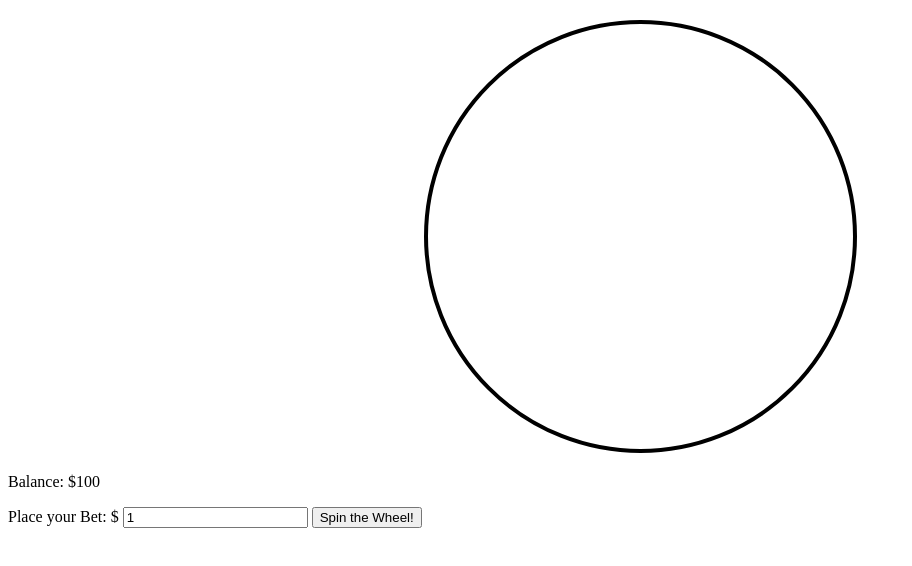
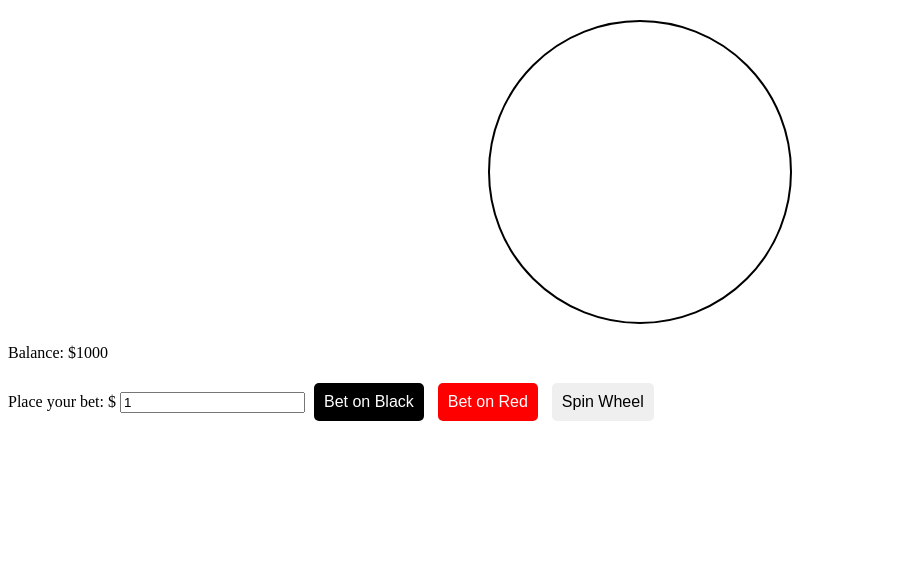
Before and after one commit to jjratzlaff/roulette-game, a plain HTML site: page index.html in a window 1280 px wide. Shown: the whole page, without its empty margins (0-912 px from the left). Drawn offline with Linux system fonts and the light colour scheme; files that its build step writes are made by us from their sources.

Commit message:
prepped for deployment

```diff
--- a/cs/style.css
+++ /dev/null
@@ -1,8 +0,0 @@
-#wheel {
-    width: 425px;
-    height: 425px;
-    border: 4px solid black;
-    border-radius: 50%;
-    position: relative;
-    margin: 20px auto;
-  }
--- /dev/null
+++ b/css/style.css
@@ -0,0 +1,28 @@
+#wheel {
+  width: 300px;
+  height: 300px;
+  border: 2px solid black;
+  border-radius: 50%;
+  position: relative;
+  margin: 20px auto;
+}
+
+
+button {
+  margin: 5px;
+  padding: 10px;
+  cursor: pointer;
+  border: none;
+  border-radius: 5px;
+  font-size: 16px;
+}
+
+button.black {
+  background-color: black;
+  color: white;
+}
+
+button.red {
+  background-color: red;
+  color: white;
+}
--- a/index.html
+++ b/index.html
@@ -1,20 +1,22 @@
 <!DOCTYPE html>
 <html lang="en">
 <head>
-    <meta charset="UTF-8">
-    <meta name="viewport" content="width=device-width, initial-scale=1.0">
-    <title>Document</title>
-    <script src="js/app.js"></script>
-    <link rel="stylesheet" href="css/style.css">
+  <meta charset="UTF-8">
+  <meta name="viewport" content="width=device-width, initial-scale=1.0">
+  <title>Roulette Game</title>
+  <link rel="stylesheet" href="css/style.css">
 </head>
 <body>
 
 <div id="wheel"></div>
-<p>Balance: $<span id="balance">100</span></p>
-<label for="betAmount">Place your Bet: $</label>
+<p>Balance: $<span id="balance">1000</span></p>
+<label for="betAmount">Place your bet: $</label>
 <input type="number" id="betAmount" min="1" step="1" value="1">
-<button onclick="wheelSpin()">Spin the Wheel!</button>
+<button class="black" onclick="placeBet('black')">Bet on Black</button>
+<button class="red" onclick="placeBet('red')">Bet on Red</button>
+<button onclick="spinWheel()">Spin Wheel</button>
 
+<script src="js/app.js"></script>
 
 </body>
 </html>
```
